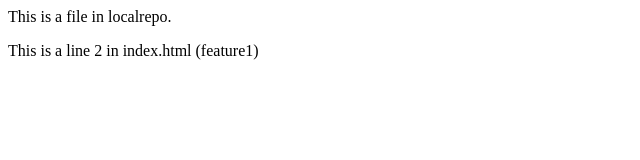
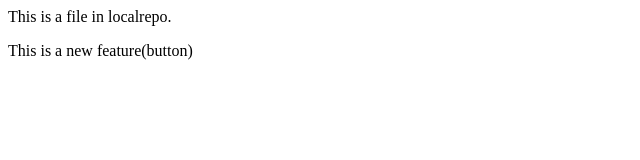
Before and after one commit to bhavanasama/localrepo, a plain HTML site: page index.html in a window 1280 px wide. Shown: the full height of the page, 0-640 px from the left. Drawn offline with Linux system fonts and the light colour scheme.

Commit message:
Add Button

```diff
--- a/index.html
+++ b/index.html
@@ -1,2 +1,2 @@
 <p>This is a file in localrepo.</p>
-<p>This is a line 2 in index.html (feature1)</p>
+<p>This is a new feature(button)</p>
```
